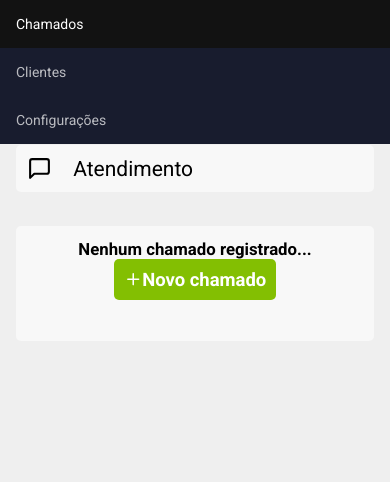
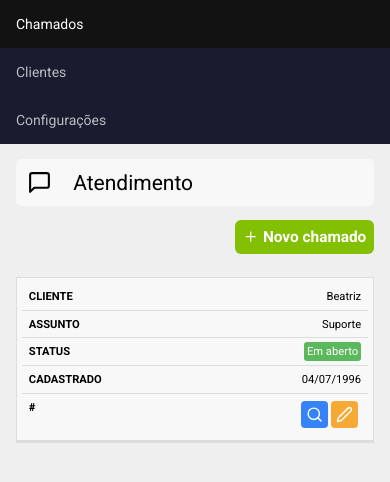
Before and after one commit to BeatrizMarconi/do-zero-ao-um, a React (Create React App) app in the folder sistema/: page /dashboard in a window 390 px wide. Shown: the top 482 px of the page. Built offline with nearby package versions, Linux system fonts and the light colour scheme; no server answers; sample sign-in values are in the browser's storage.

Commit message:
estilizando tabela clientes

```diff
--- a/sistema/src/components/Title/style.css
+++ b/sistema/src/components/Title/style.css
@@ -2,7 +2,7 @@
     display: flex;
     flex-direction: row;
     align-items: center;
-    margin: len 0;
+    margin: 1em 0;
     border-radius: 5px;
     background-color: #f8f8f8;
     padding: .8em;
--- a/sistema/src/pages/Dashboard/index.js
+++ b/sistema/src/pages/Dashboard/index.js
@@ -1,10 +1,13 @@
 import Header from "../../components/Header/index";
 import Title from "../../components/Title";
 import "./style.css"
-import {FiMessageSquare, FiPlus} from "react-icons/fi"
+import {FiMessageSquare, FiPlus, FiSearch, FiEdit2} from "react-icons/fi"
 import {Link} from "react-router-dom"
+import { useState } from "react";
 
 export default function Dashboard() {
+
+    const [chamados, setChamados ] = useState([1]);
 
 
     return(
@@ -15,15 +18,50 @@ export default function Dashboard() {
                     <FiMessageSquare size={25}/>
                 </Title>
 
+                {chamados.length === 0 ? (
                     <div className="container dashboard">
                         <span>Nenhum chamado registrado...</span>
-
                         <Link to="/new" className="new" >
                             <FiPlus/>
                             Novo chamado
                         </Link>
 
                     </div>
+                ) : (
+                    <>
+                        <Link to="/new" className="new" >
+                            <FiPlus/>
+                            Novo chamado
+                        </Link>
+
+                        <table>
+                            <thead>
+                                <tr>
+                                    <th scope="col">Cliente</th>
+                                    <th scope="col">Assunto</th>
+                                    <th scope="col">Status</th>
+                                    <th scope="col">Cadastrado em</th>
+                                    <th scope="col">#</th>
+                                </tr>
+                            </thead>
+
+                            <tbody>
+                                <tr>
+                                    <td data-label="Cliente">Beatriz</td>
+                                    <td data-label="Assunto">Suporte</td>
+                                    <td data-label="Status">
+                                        <span className="badge" style={{backgroundColor:'#5cb85c'}}>Em aberto</span>
+                                    </td>
+                                    <td data-label="Cadastrado">04/07/1996</td>
+                                    <td data-label="#">
+                                        <button className="action" style={{backgroundColor:'#3583f6'}}><FiSearch color="#fff" size={17}/></button>
+                                        <button className="action" style={{backgroundColor:'#f6a935'}}><FiEdit2 color="#fff" size={17}/></button>
+                                    </td>
+                                </tr>
+                            </tbody>
+                        </table>
+                    </>
+                )}
             </div>
         </div>
     )
--- a/sistema/src/pages/Dashboard/style.css
+++ b/sistema/src/pages/Dashboard/style.css
@@ -3,9 +3,10 @@
     justify-content: center;
     align-items: center;
     flex-direction: column;
+    margin-top: 10px;
 }
 
-.dashboard{
+.dashboard span{
     margin: 2em 0;
     font-weight: 600;
     font-size: 1.2em;
@@ -23,5 +24,111 @@
     align-items: center;
     font-weight: 600;
     font-size: 1.1em;
-    border-radius: 5px;
+    border-radius: 6px;
+    transition: ease-in 0.2s;
 }
+
+.new svg{
+    margin-right: 5px;
+}
+
+.new:hover{
+    background-color: #5fd204;
+    transform: scale(1.1);
+}
+
+table{
+    border: 1px solid #ccc;
+    border-collapse: collapse;
+    margin: 0;
+    padding: 0;
+    width: 100%;
+    table-layout: fixed;
+}
+
+table caption{
+    font-size: 1.5em;
+    margin: .5em 0 .75em;
+}
+
+table tr{
+    background-color: #f8f8f8;
+    border: 1px solid #ddd;
+    padding: .35em;
+}
+
+table th, table td{
+    padding: .62em;
+    text-align: center;
+}
+
+table th{
+    font-size: .85em;
+    letter-spacing: .1em;
+    text-transform: uppercase;
+}
+
+table td .action{
+    border: 0;
+    padding: 5px;
+    margin-right: 3px;
+    align-items: center;
+    display: inline-block;
+    border-radius: 4px;
+}
+
+table td .action svg{
+    vertical-align: middle;
+}
+
+table td .badge{
+    padding: 3px;
+    border-radius: 3px;
+    color: #fff;
+}
+
+@media screen and (max-width: 600px) {
+    table{
+        border: 0;
+
+    }
+
+    table caption{
+        font-size: 1.3em;
+    }
+
+    table thead{
+        border: none;
+        clip: rect(0 0 0 0);
+        height: 1px;
+        margin: -1px;
+        overflow: hidden;
+        padding: 0;
+        position: absolute;
+        width: 1px;
+    }
+
+    table tr{
+        border-bottom: 3px solid #ddd;
+        display: block;
+        margin-bottom: .65em;
+    }
+
+    table td{
+        border-bottom: 1px solid #ddd;
+        display: block;
+        font-size: .8em;
+        text-align: right;
+    }
+
+    table td::before{
+        content: attr(data-label);
+        float: left;
+        font-weight: bold;
+        text-transform: uppercase;
+    }
+
+    table td:last-child{
+        border-bottom: 0;
+    }
+}
```
Lines whose indentation alone changed are shown as unchanged.
